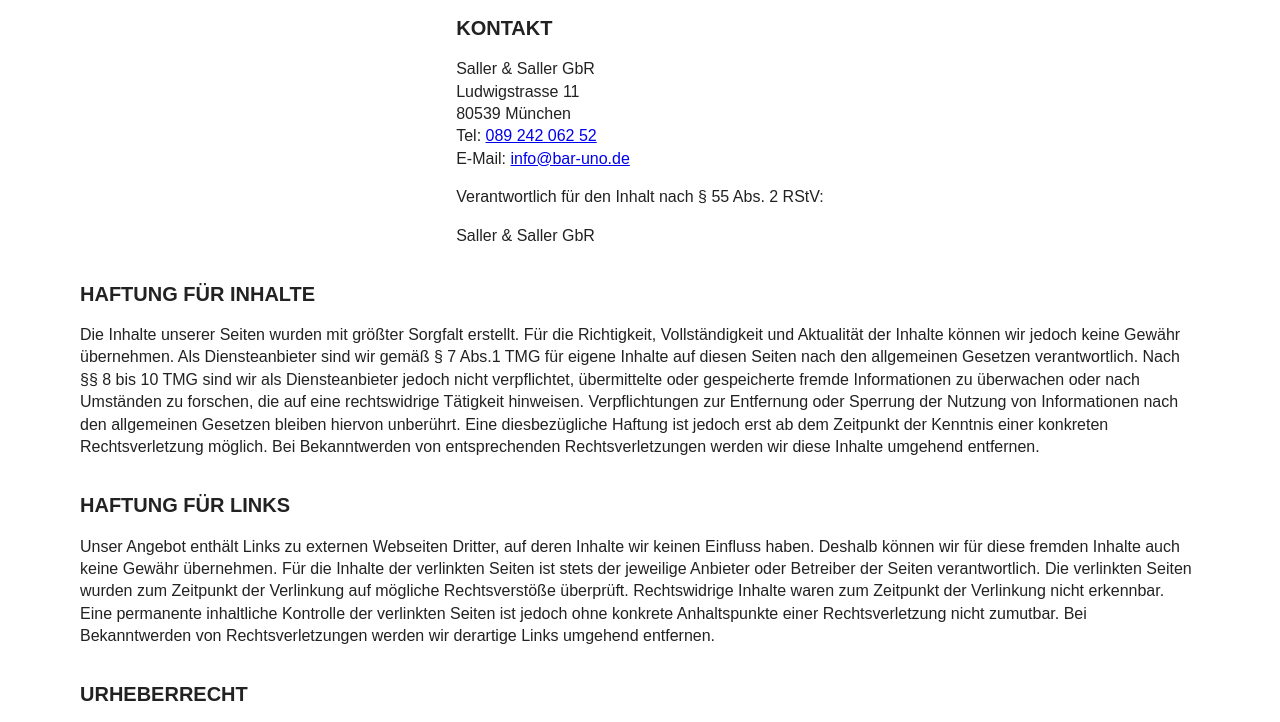
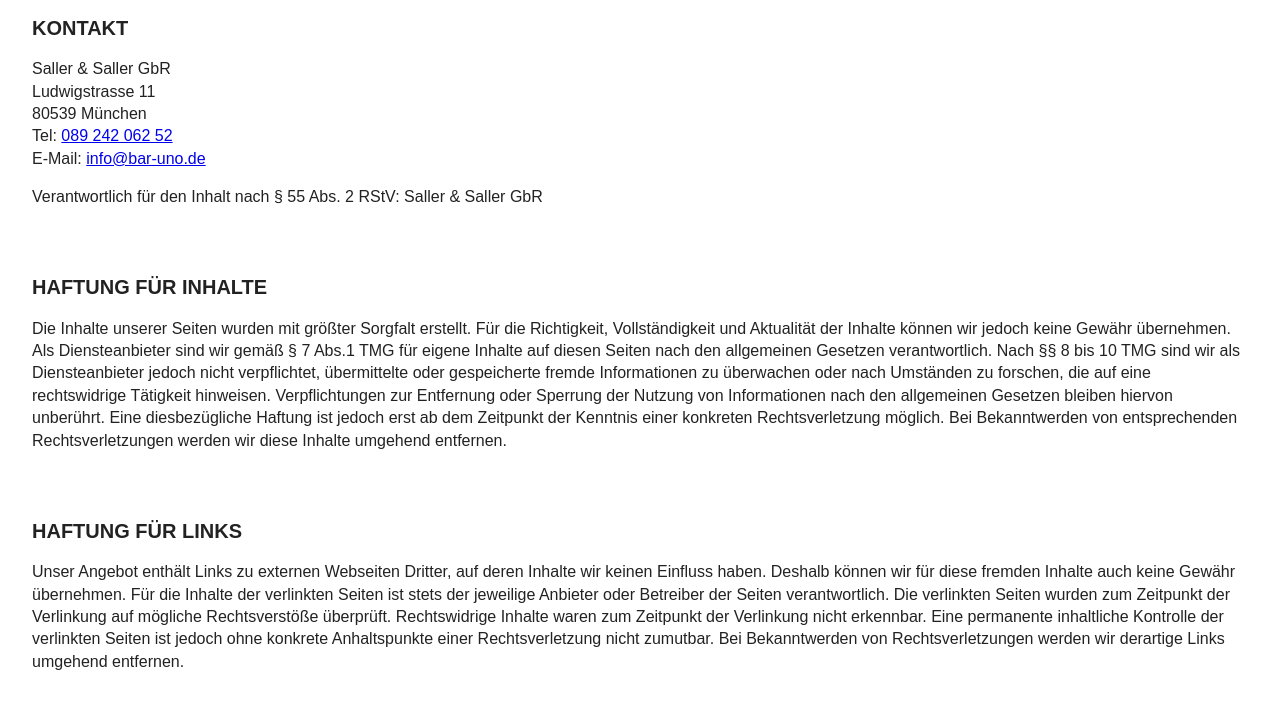
Before and after one commit to te-sa/bar-uno, a website: page pages/impressum.html in a window 1280 px wide. Shown: the part 243-965 px from the top of the page. Drawn offline with Linux system fonts and the light colour scheme.

Commit message:
Adjust impressum styling

```diff
--- a/css/style.css
+++ b/css/style.css
@@ -495,14 +495,6 @@ nav {
   }
 }
 
-.text-container {
-  display: flex;
-  flex-direction: column;
-  align-items: center;
-  justify-content: center;
-  padding: 1em 5em;
-}
-
 .custom-link {
   text-decoration: none;
   span {
--- a/pages/impressum.html
+++ b/pages/impressum.html
@@ -124,7 +124,8 @@
   </div>
 </nav>
 
-<article class="text-container">
+<article class="content-div">
+  <div>
     <h1 class="content-headline">Impressum</h1>
     <p>Angaben gemäß § 5 TMG:</p>
     <section>
@@ -136,9 +137,9 @@
         Tel: <a href="tel:+49892420625">089 242 062 52</a><br/>
         E-Mail: <a href="mailto:info@bar-uno.de">info@bar-uno.de</a><br/>
       </p>
-    <p>Verantwortlich für den Inhalt nach § 55 Abs. 2 RStV:</p>
-    <p>Saller &amp; Saller GbR</p>
+      <p>Verantwortlich für den Inhalt nach § 55 Abs. 2 RStV: Saller &amp; Saller GbR</p>
     </section>
+  </div>
   <section>
     <h2 class="section-title">Haftung für Inhalte</h2>
     <p>
```
Lines whose indentation alone changed are shown as unchanged.
